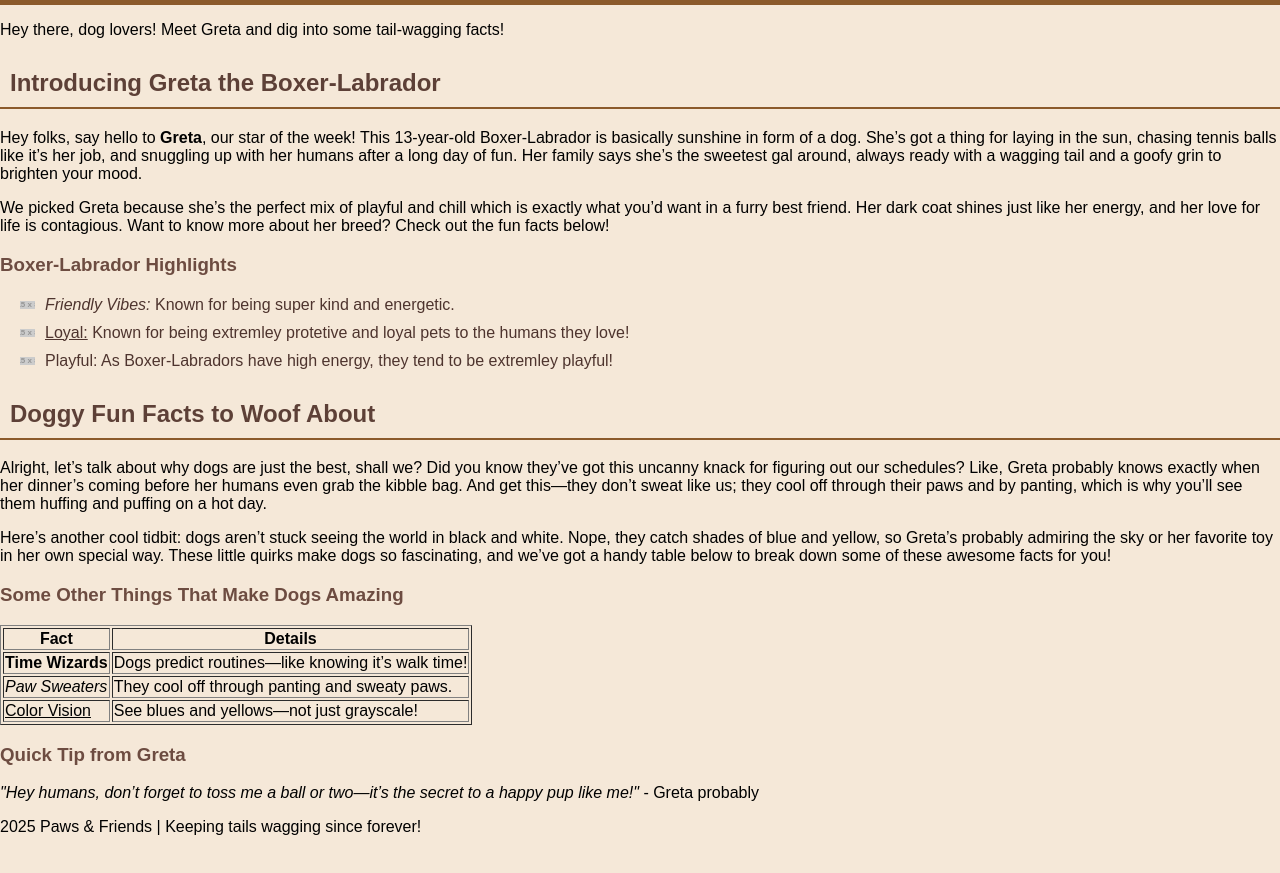
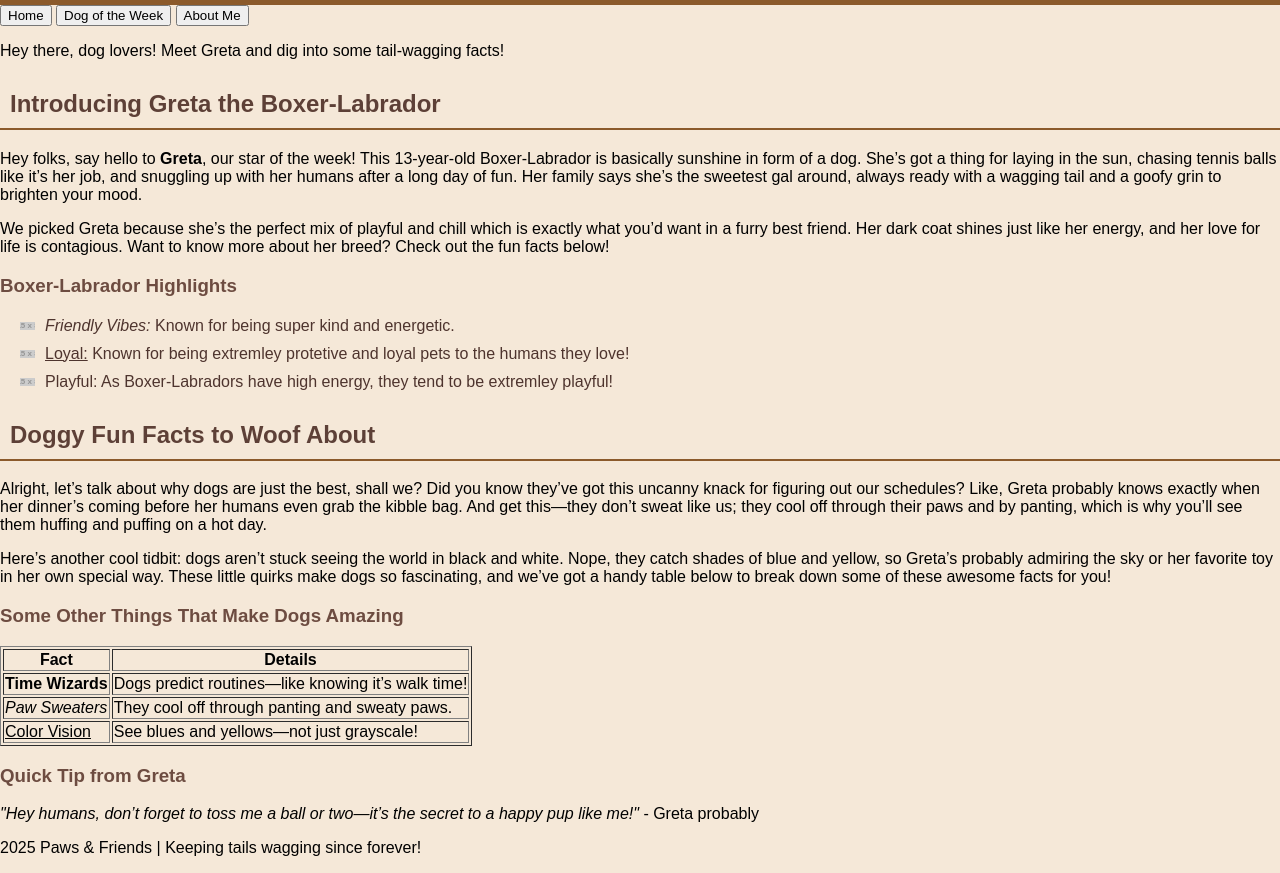
Before and after one commit to alecgrenolds777/project-1, a plain HTML site: page dogoftheweek.html in a window 1280 px wide. Shown: the part 72-945 px from the top of the page. Before the commit the page ends 924 px from the top, so only its background shows below. Drawn offline with Linux system fonts and the light colour scheme; placeholder pictures from the web are drawn by us.

Commit message:
Update dogoftheweek.html

```diff
--- a/dogoftheweek.html
+++ b/dogoftheweek.html
@@ -8,6 +8,11 @@
    <!-- Header -->
    <header>
        <h1>Dog of the Week: Greta</h1>
+       <nav>
+        <button onclick="window.location.href='index.html'">Home</button>
+        <button onclick="window.location.href='dogoftheweek.html'">Dog of the Week</button>
+        <button onclick="window.location.href='aboutme.html'">About Me</button>
+    </nav>
        <p>Hey there, dog lovers! Meet Greta and dig into some tail-wagging facts!</p>
    </header>
 
```
